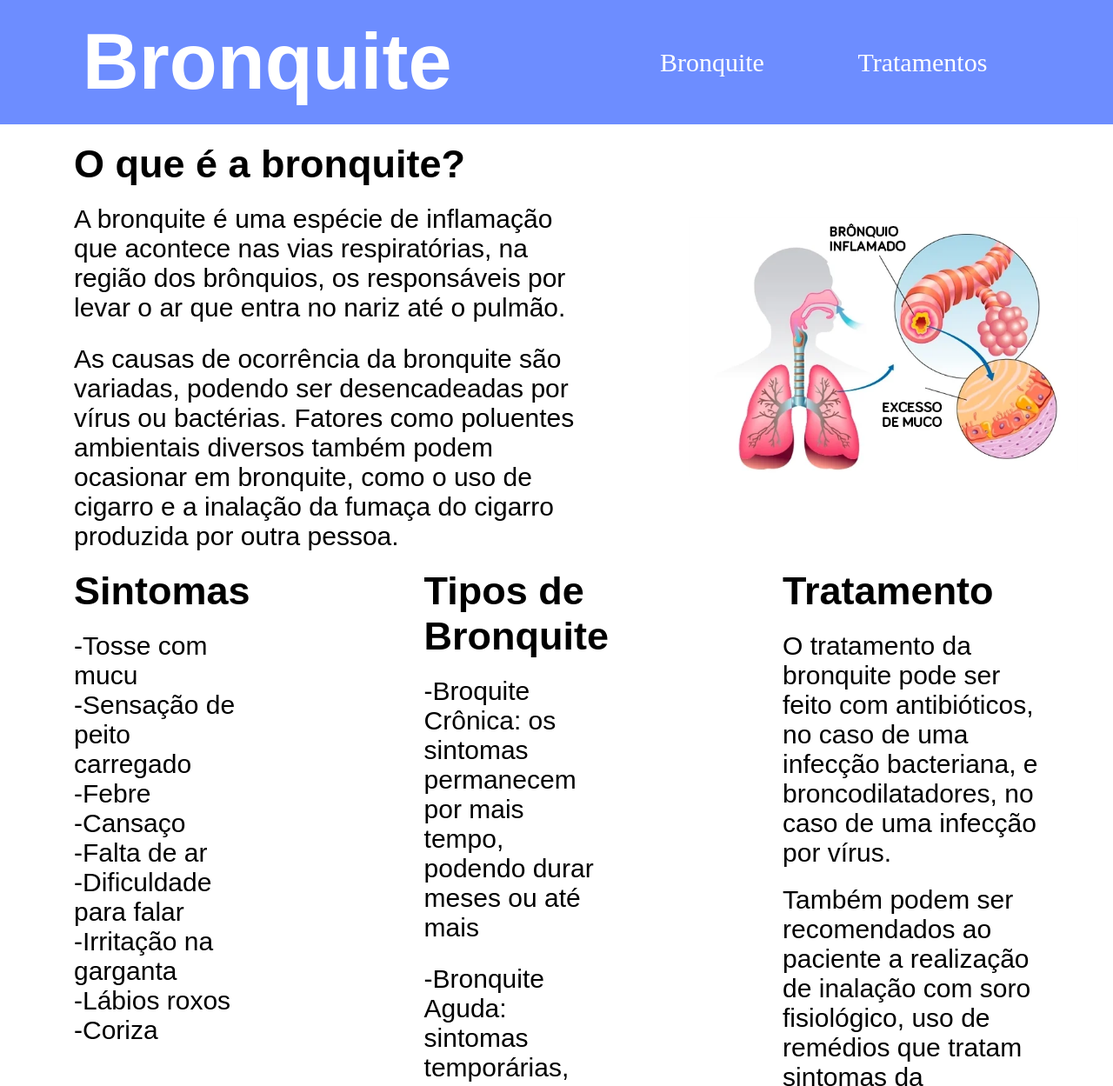
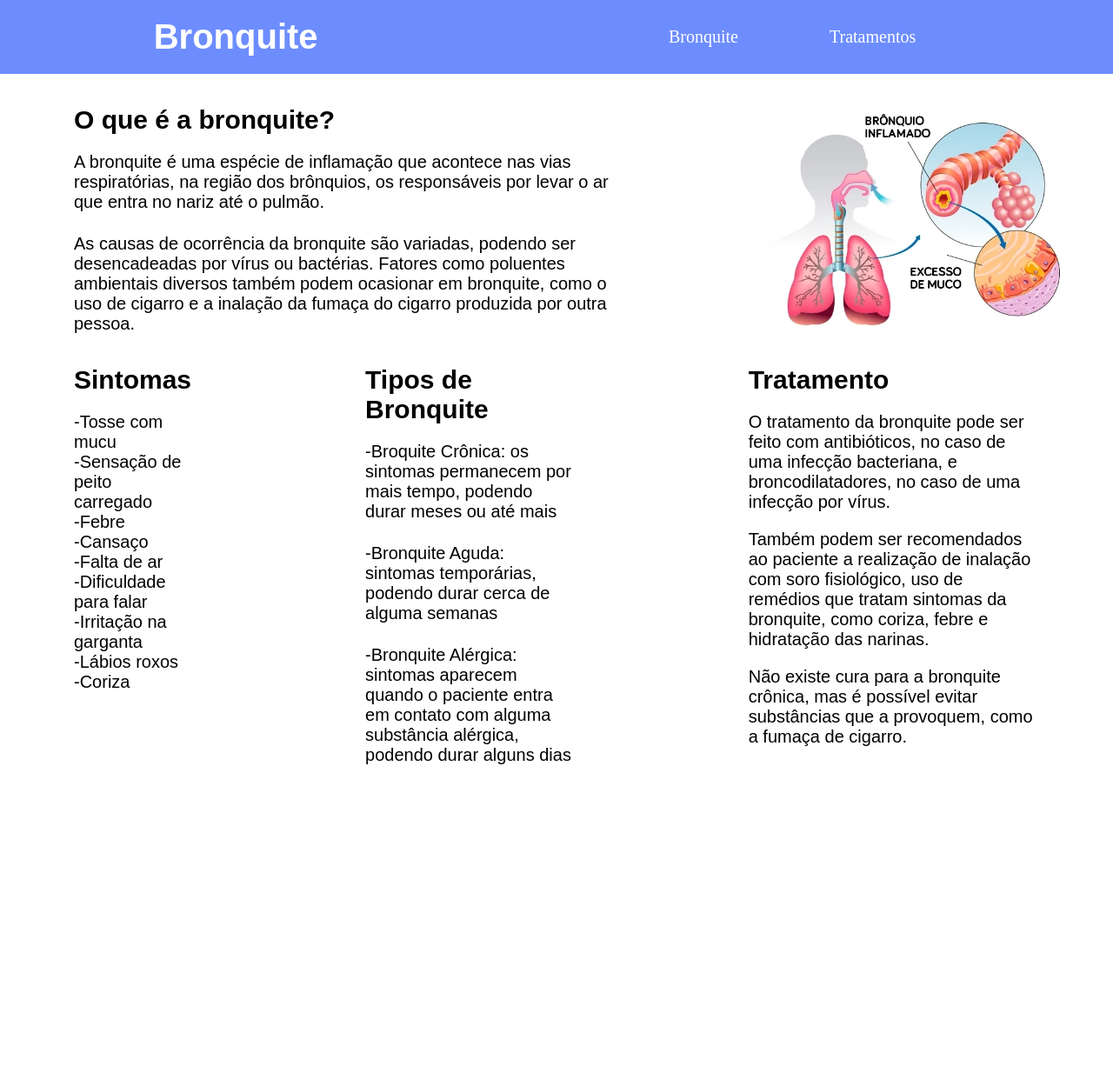
Before and after one commit to lchemure/site-bronquite, a plain HTML site: page index.html in a window 1280 px wide. Shown: the top 1249 px of the page at 87% size. After the commit the page ends 905 px from the top, so only its background shows below. Drawn offline with Linux system fonts and the light colour scheme.

Commit message:
pagina pronta

```diff
--- a/style.css
+++ b/style.css
@@ -12,12 +12,12 @@
     justify-content: space-around;
     align-items: center;
     padding: 20px 0px;
-    font-size: 30px;
+    font-size: 20px;
 
 }
 
 .cabecalho-texto{
-    font-size: 90px;
+    font-size: 40px;
     font-family: Arial, Helvetica, sans-serif;
 }
 
@@ -27,12 +27,12 @@
 }
 
 .bronquite-imagem{
-    width: 35%;
+    width: 30%;
     padding: 40px;
 }
 
 .bronquite{
-    font-size: 30px;
+    font-size: 20px;
     font-family: Arial, Helvetica, sans-serif;
     display: flex;
     justify-content: center;
@@ -53,7 +53,7 @@
 }
 
 .sintomas{
-    font-size: 30px;
+    font-size: 20px;
     font-family: Arial, Helvetica, sans-serif;
     padding: 0px 85px;
     display: flex;
@@ -72,7 +72,7 @@
     display: inline-block;
     justify-content: center;
     align-items: center;
-    font-size: 30px;
+    font-size: 20px;
     font-family: Arial, Helvetica, sans-serif;
     padding: 0px 200px 0px;
 
@@ -95,7 +95,7 @@
 }
 .tratamento-div{
     justify-content: right;
-    font-size: 30px;
+    font-size: 20px;
 }
 
 .tratamento-titulo{
```
